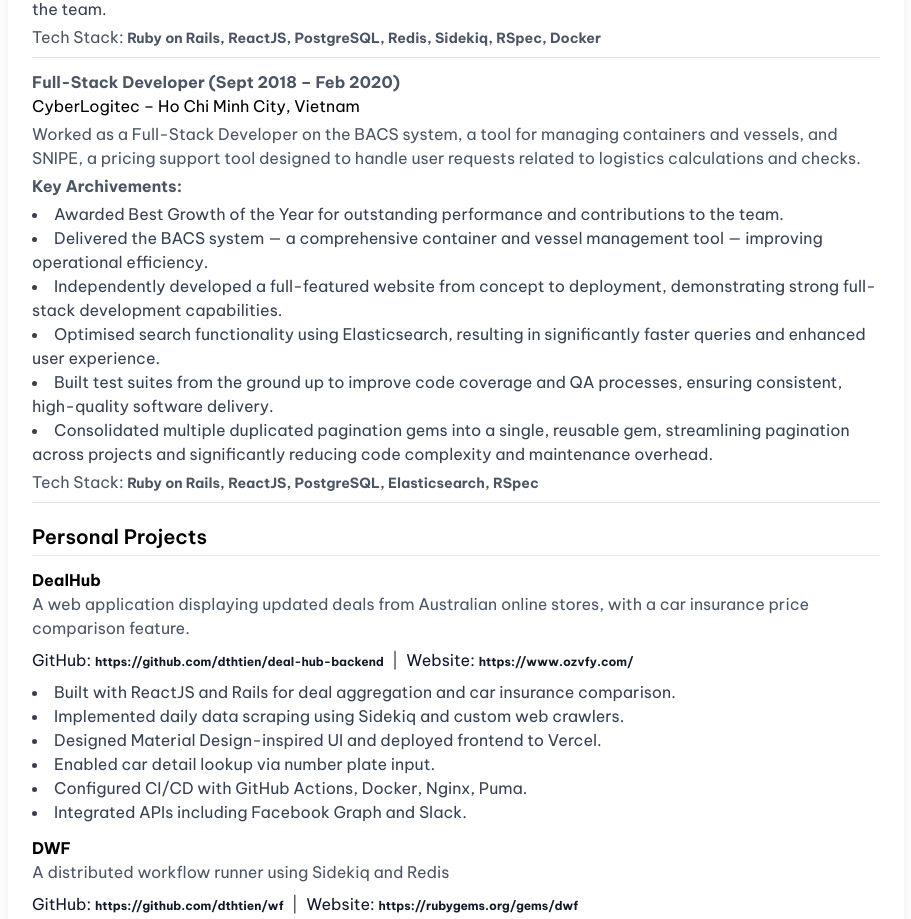
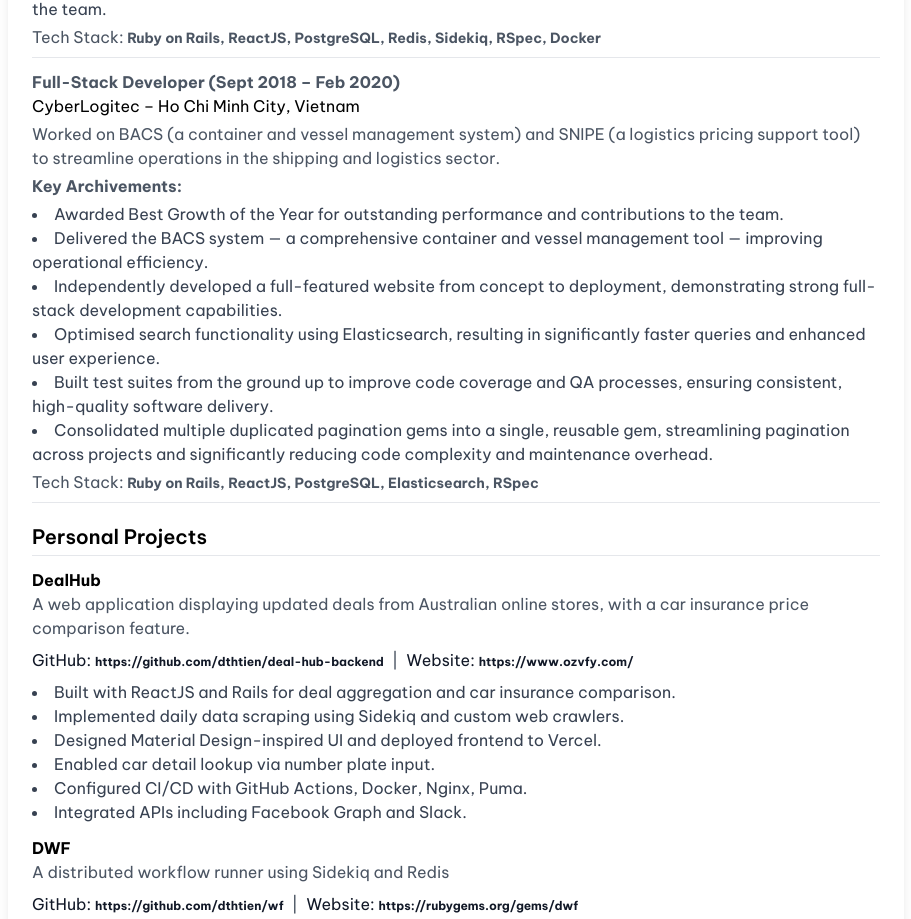
Before and after one commit to dthtien/profile, a Next.js app: page /cv in a window 1280 px wide. Shown: the part 1378-2297 px from the top of the page, without its empty margins (184-1095 px from the left). Built offline with nearby package versions, Linux system fonts and the light colour scheme.

Commit message:
[cv]: update text

```diff
--- a/components/shared/details.ts
+++ b/components/shared/details.ts
@@ -158,7 +158,7 @@
     position: "Full-Stack Developer",
     url: "https://www.cyberlogitec.com",
     duration: "Sept 2018 – Feb 2020",
-    description: "Worked as a Full-Stack Developer on the BACS system, a tool for managing containers and vessels, and SNIPE, a pricing support tool designed to handle user requests related to logistics calculations and checks.",
+    description: "Worked on BACS (a container and vessel management system) and SNIPE (a logistics pricing support tool) to streamline operations in the shipping and logistics sector.",
     archivements: [
       "Awarded Best Growth of the Year for outstanding performance and contributions to the team.",
       "Delivered the BACS system — a comprehensive container and vessel management tool — improving operational efficiency.",
```
